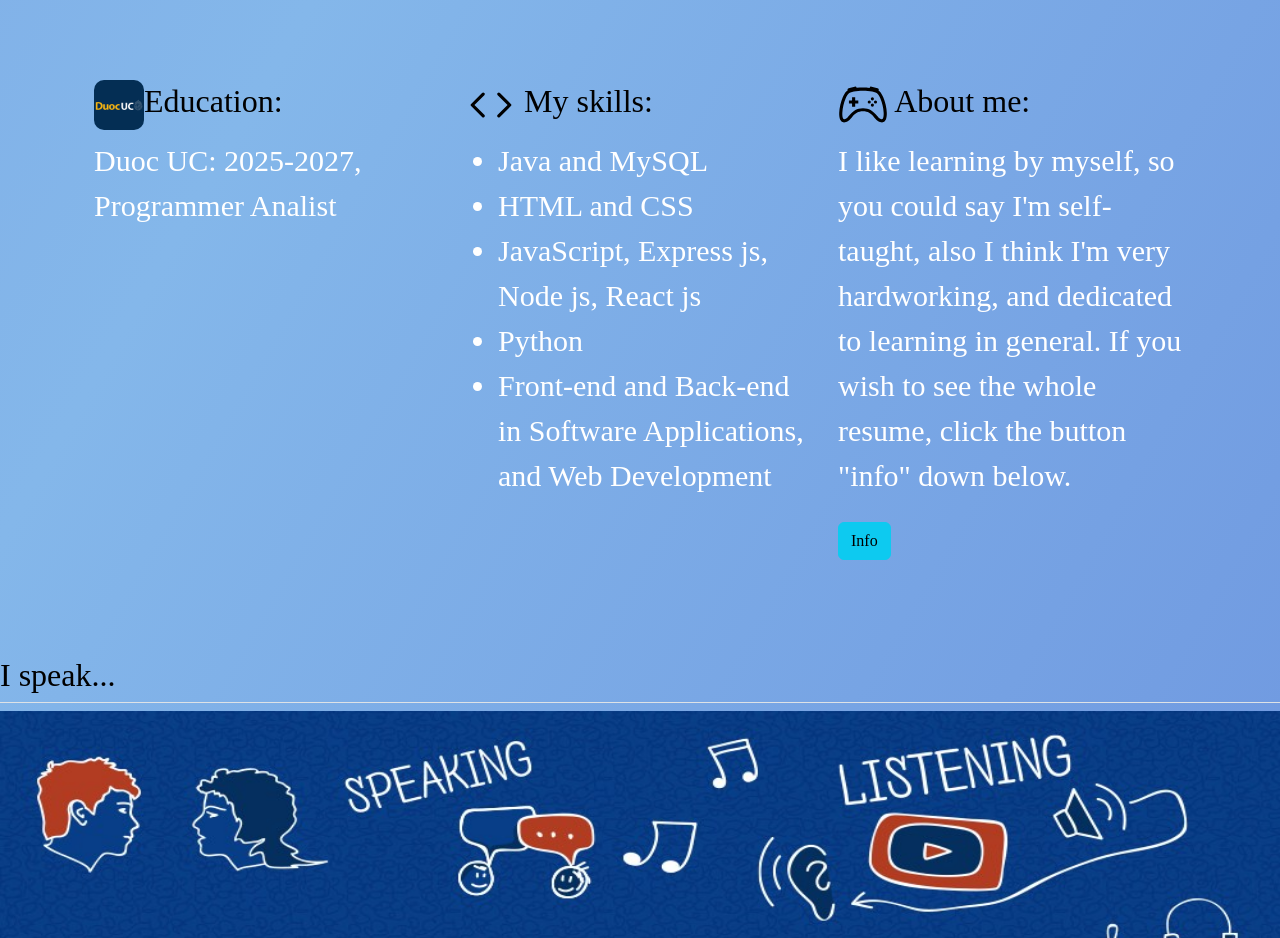
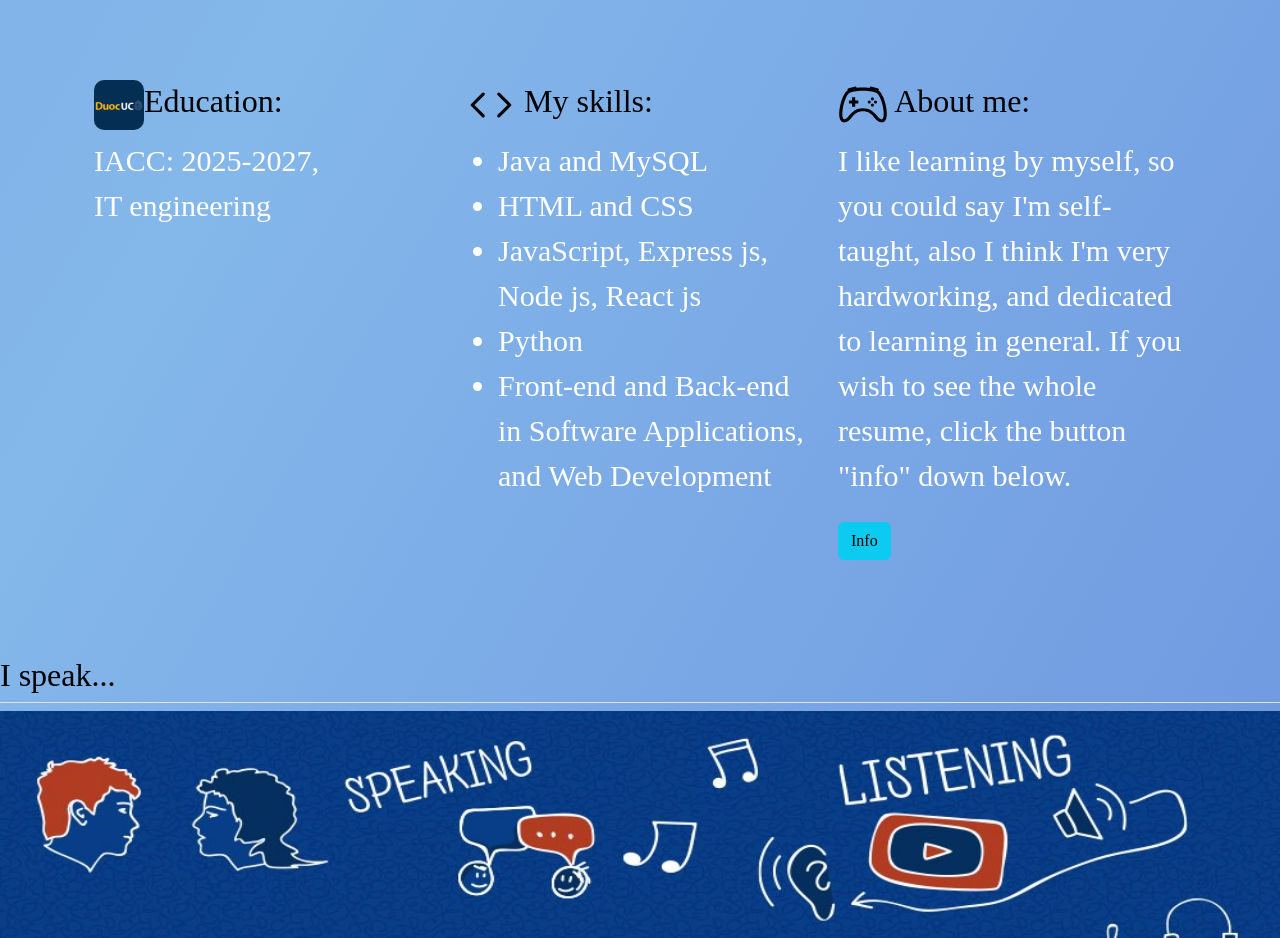
Before and after one commit to NestorCoding55/MyPage, a plain HTML site: page index.html in a window 1280 px wide. Shown: the part 1720-2658 px from the top of the page. Drawn offline with nearby package versions, Linux system fonts and the light colour scheme; a web font is replaced by a local one.

Commit message:
Update index.html

```diff
--- a/index.html
+++ b/index.html
@@ -45,7 +45,7 @@
             <div class="feature-icon d-inline-flex align-items-center justify-content-center text-bg-primary bg-gradient fs-2 mb-3">
             </div>
             <h3 class="fs-2 text-body-emphasis"> <img class="imgre" src="images/duoc.png" alt="">Education:</h3>
-            <p>  Duoc UC: 2025-2027, <br>Programmer Analist</p>
+            <p>  IACC: 2025-2027, <br>IT  engineering</p>
 
           </div>
           <div class="feature col">
```
